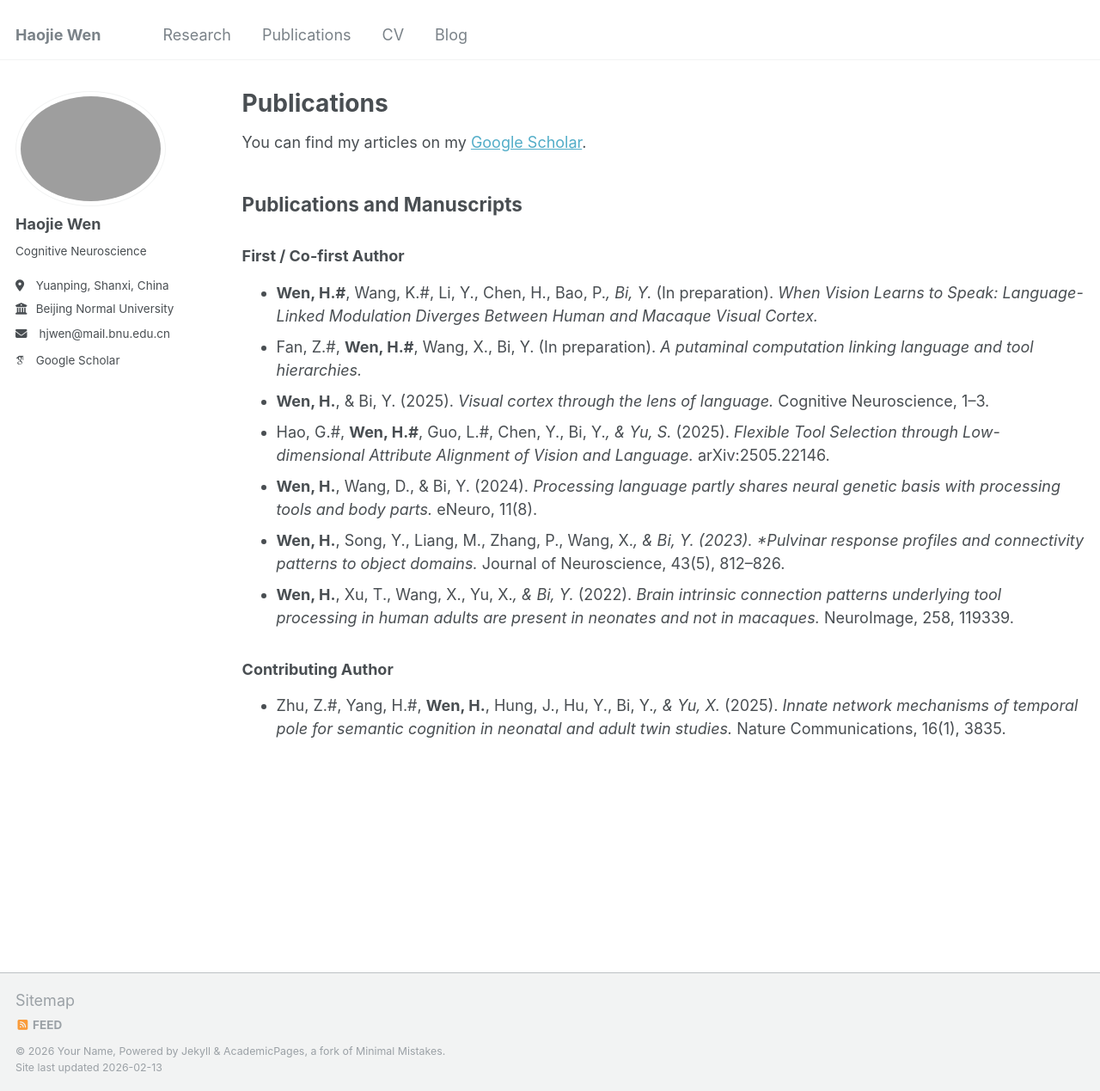
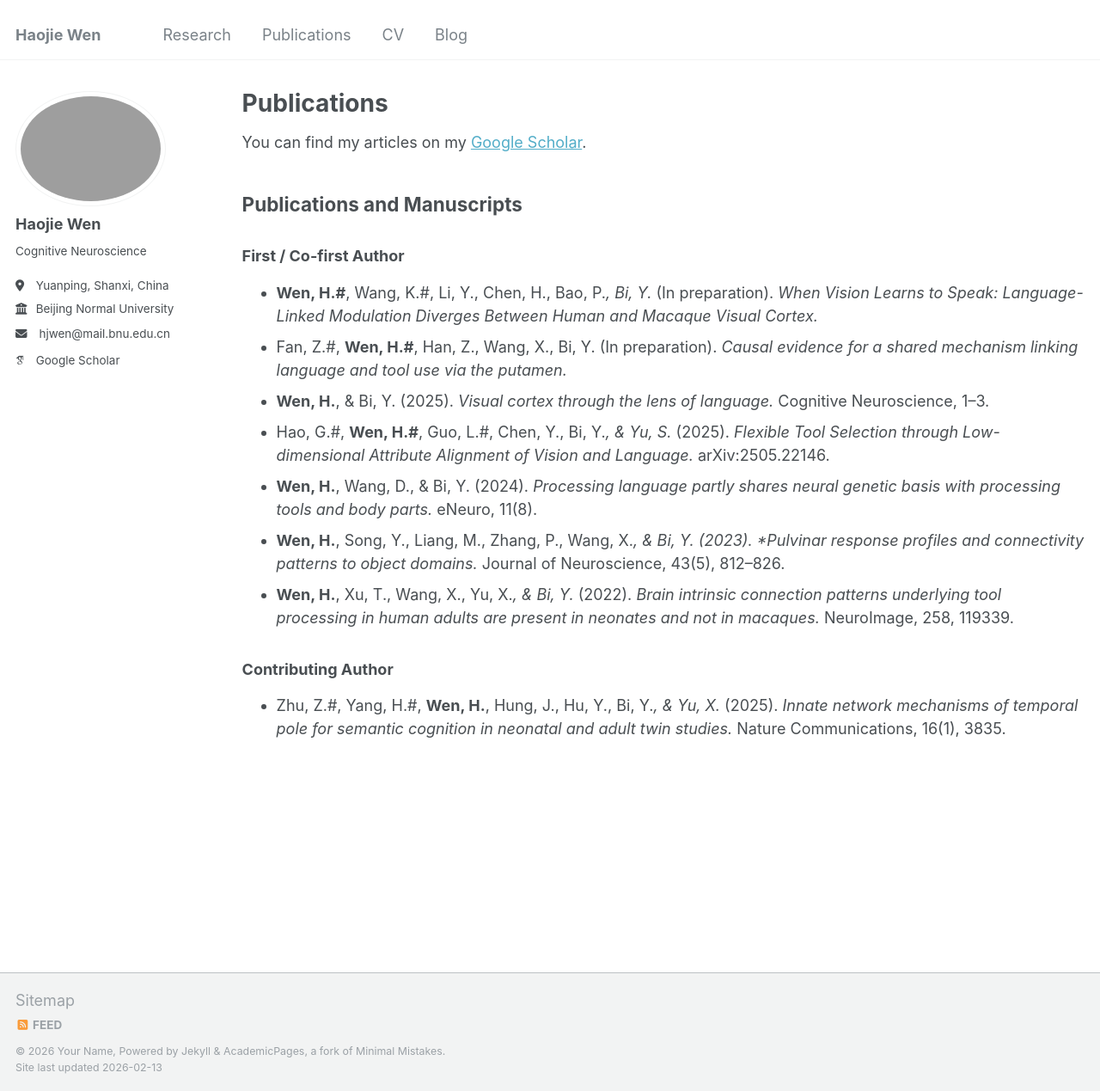
Before and after one commit to happyhaojie/happyhaojie.github.io, a Jekyll site: the page built from _pages/publications.md, in a window 1280 px wide and 1269 px high. Shown: the whole window at 86% size. Built offline with Jekyll 4.4.1, drawn with Linux system fonts in a browser that asks for light colours; some web fonts are replaced.

Commit message:
Update publications.md

```diff
--- a/_pages/publications.md
+++ b/_pages/publications.md
@@ -13,7 +13,7 @@ You can find my articles on my [Google Scholar](https://scholar.google.com/citat
 ### First / Co-first Author
 
 - **Wen, H.#**, Wang, K.#, Li, Y., Chen, H., Bao, P.*, Bi, Y.* (In preparation). *When Vision Learns to Speak: Language-Linked Modulation Diverges Between Human and Macaque Visual Cortex.*
-- Fan, Z.#, **Wen, H.#**, Wang, X., Bi, Y. (In preparation). *A putaminal computation linking language and tool hierarchies.*
+- Fan, Z.#, **Wen, H.#**, Han, Z., Wang, X., Bi, Y. (In preparation). *Causal evidence for a shared mechanism linking language and tool use via the putamen.*
 - **Wen, H.**, & Bi, Y. (2025). *Visual cortex through the lens of language.* Cognitive Neuroscience, 1–3.
 - Hao, G.#, **Wen, H.#**, Guo, L.#, Chen, Y., Bi, Y.*, & Yu, S.* (2025). *Flexible Tool Selection through Low-dimensional Attribute Alignment of Vision and Language.* arXiv:2505.22146.
 - **Wen, H.**, Wang, D., & Bi, Y. (2024). *Processing language partly shares neural genetic basis with processing tools and body parts.* eNeuro, 11(8).
```
